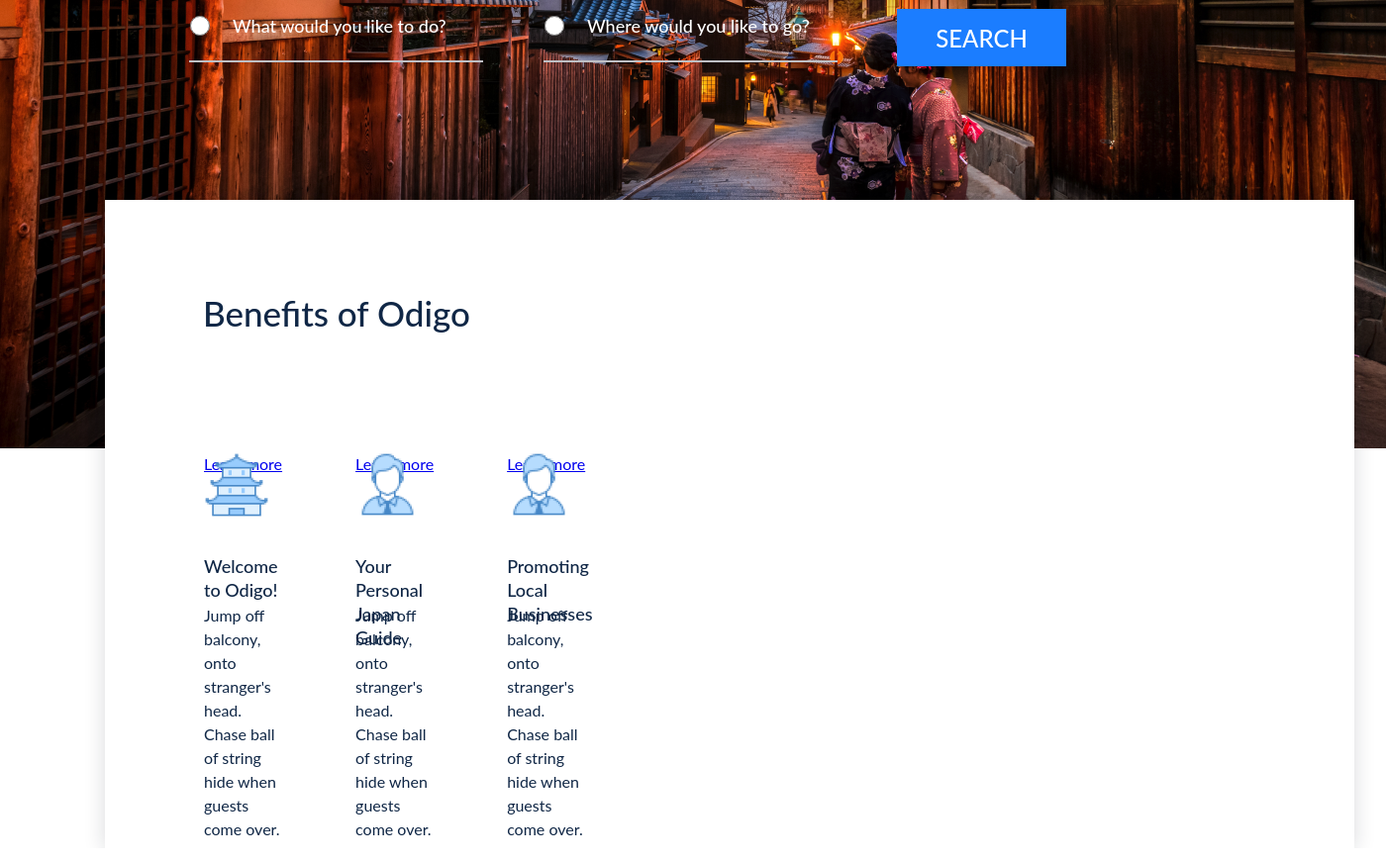
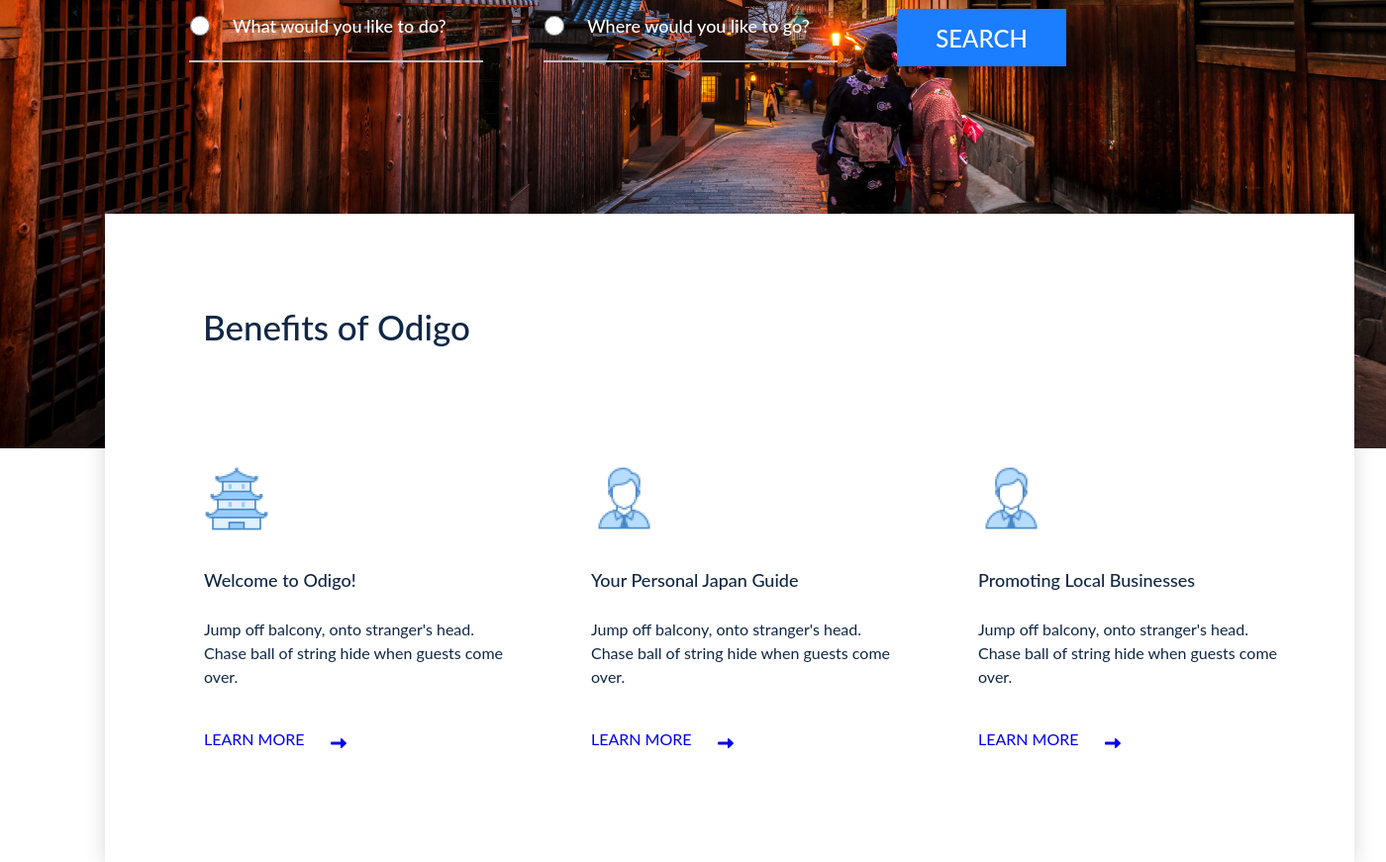
Before and after one commit to ngocngo10/html-css-training, a PHP site: page / in a window 1400 px wide. Shown: the part 523-1394 px from the top of the page at 99% size. Run offline with PHP 8.4, Linux system fonts and the light colour scheme; some libraries are stand-ins or nearby versions.

Commit message:
implement benefit items

```diff
--- a/practice-one/assets/css/benefits-section.css
+++ b/practice-one/assets/css/benefits-section.css
@@ -1,6 +1,6 @@
 .section-benefits {
   position: absolute;
-  top: 725px;
+  top: 739px;
   height: 655px;
   margin: 0 72px 0 106px;
   width: 100%;
@@ -28,24 +28,20 @@ h2 {
   position: absolute;
   top: 255px;
   bottom: 112px;
+  height: 288px;
+  margin-left: 100px;
+  margin-right: 63px;
+  padding-inline-start: 0;
   display: flex;
   justify-content: space-between;
   column-gap: 74px;
-  max-width: 1262px;
-  padding-left: 100px;
-  padding-right: 63px;
 }
 
 .benefit__item {
   position: relative;
   list-style-type: none;
+  width: 317px;
 }
-
-.benefit__item--welcome {}
-
-.benefit__item--personal {}
-
-.benefit__item--promoting {}
 
 .benefit__icon {
   position: absolute;
@@ -65,10 +61,42 @@ h2 {
   font-size: 18px;
 }
 
-.benefit__des {
+.benefit-des {
   position: absolute;
   height: 72px;
   left: 0%;
   right: 0%;
   top: calc(50% - 72px/2 + 45px);
 }
+
+.benefit-learn-more {
+  position: absolute;
+  left: 0%;
+  top: 91.67%;
+  height: 24px;
+  width: 161px;
+  color: #006DFE;
+}
+
+.benefit-learn-more a:hover {
+  color: var(--fourth-color);
+}
+
+.learn-more__content {
+  position: absolute;
+  height: 24px;
+  left: 0%;
+  /* right: 36.65%; */
+  top: calc(50% - 24px/2);
+  text-transform: uppercase;
+  text-decoration: none;
+}
+
+.learn-more__icon {
+  position: absolute;
+  left: 79.5%;
+  right: 0%;
+  top: 33.33%;
+  /* width: 33px;
+  height: 8px; */
+}
--- a/practice-one/assets/css/body.css
+++ b/practice-one/assets/css/body.css
@@ -1,5 +1,6 @@
 * {
    font-family: 'Lato';
+   font-style: normal;
    max-width: 1440px;
    font-size: 16px;
    font-weight: 400;
--- a/practice-one/index.html
+++ b/practice-one/index.html
@@ -7,6 +7,7 @@
   <meta name="viewport" content="width=device-width, initial-scale=1.0">
   <title>Travel Landing Page</title>
   <link rel="stylesheet" href="./assets/css/style.css">
+  <link rel="stylesheet" href="https://cdnjs.cloudflare.com/ajax/libs/font-awesome/6.1.1/css/all.min.css">
 </head>
 
 <body>
@@ -47,29 +48,45 @@
     <section class="section-benefits">
       <h2>Benefits of Odigo</h2>
       <ul class="benefit__list">
-        <li class="benefit__item benefit__item--welcome">
+        <li class="benefit__item">
           <img class="benefit__icon" src="./assets/images/benefits-welcome-icon.png" alt="benefits-welcome-icon">
           <h3>Welcome to Odigo!</h3>
-          <div class="benefit__des">
+          <div class="benefit-des">
             <p>Jump off balcony, onto stranger's head. Chase ball of string hide when guests come over.</p>
           </div>
-          <a href="javascript:void(0)">Learn more</a>
+          <div class="benefit-learn-more">
+            <a href="javascript:void(0)">
+              <span class="learn-more__content">Learn more</span>
+              <i class="fa-solid fa-right-long learn-more__icon"></i>
+            </a>
+          </div>
         </li>
-        <li class="benefit__item benefit__item--personal">
+        <li class="benefit__item">
           <img class="benefit__icon" src="./assets/images/benefits-personal-icon.png" alt="benefits-welcome-icon">
           <h3>Your Personal Japan Guide</h3>
-          <div class="benefit__des">
+          <div class="benefit-des">
             <p>Jump off balcony, onto stranger's head. Chase ball of string hide when guests come over.</p>
           </div>
-          <a href="javascript:void(0)">Learn more</a>
+          <div class="benefit-learn-more">
+            <a href="javascript:void(0)">
+              <span class="learn-more__content">Learn more</span>
+              <i class="fa-solid fa-right-long learn-more__icon"></i>
+            </a>
+            <i></i>
+          </div>
         </li>
-        <li class="benefit__item benefit__item--promoting">
+        <li class="benefit__item">
           <img class="benefit__icon" src="./assets/images/benefits-promoting-icon.png" alt="benefits-welcome-icon">
           <h3>Promoting Local Businesses</h3>
-          <div class="benefit__des">
+          <div class="benefit-des">
             <p>Jump off balcony, onto stranger's head. Chase ball of string hide when guests come over.</p>
           </div>
-          <a href="javascript:void(0)">Learn more</a>
+          <div class="benefit-learn-more">
+            <a href="javascript:void(0)">
+              <span class="learn-more__content">Learn more</span>
+              <i class="fa-solid fa-right-long learn-more__icon"></i>
+            </a>
+          </div>
         </li>
       </ul>
     </section>
```
Also changed, not shown: practice-one/assets/images/arrow-icon.png (added).
